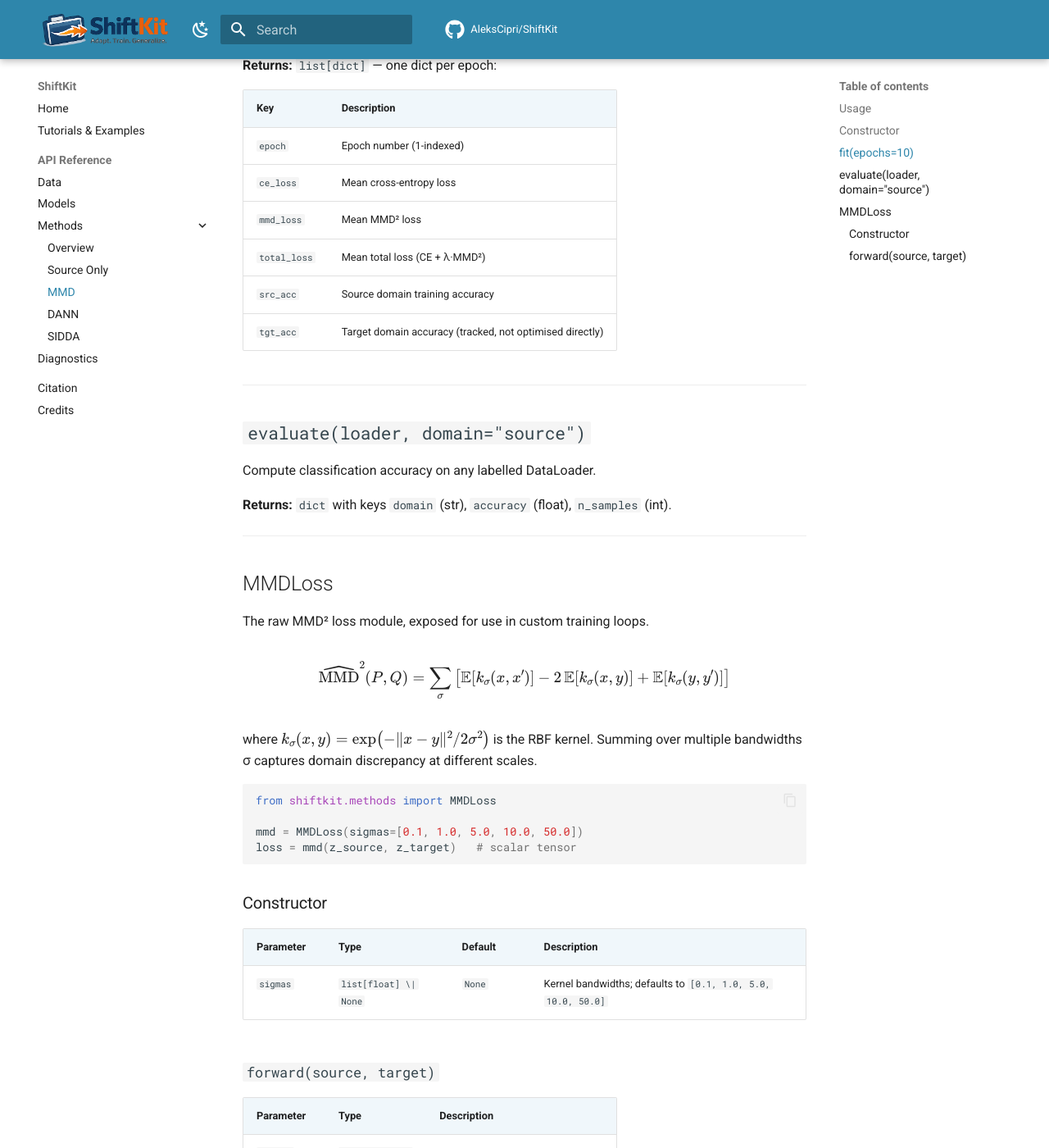
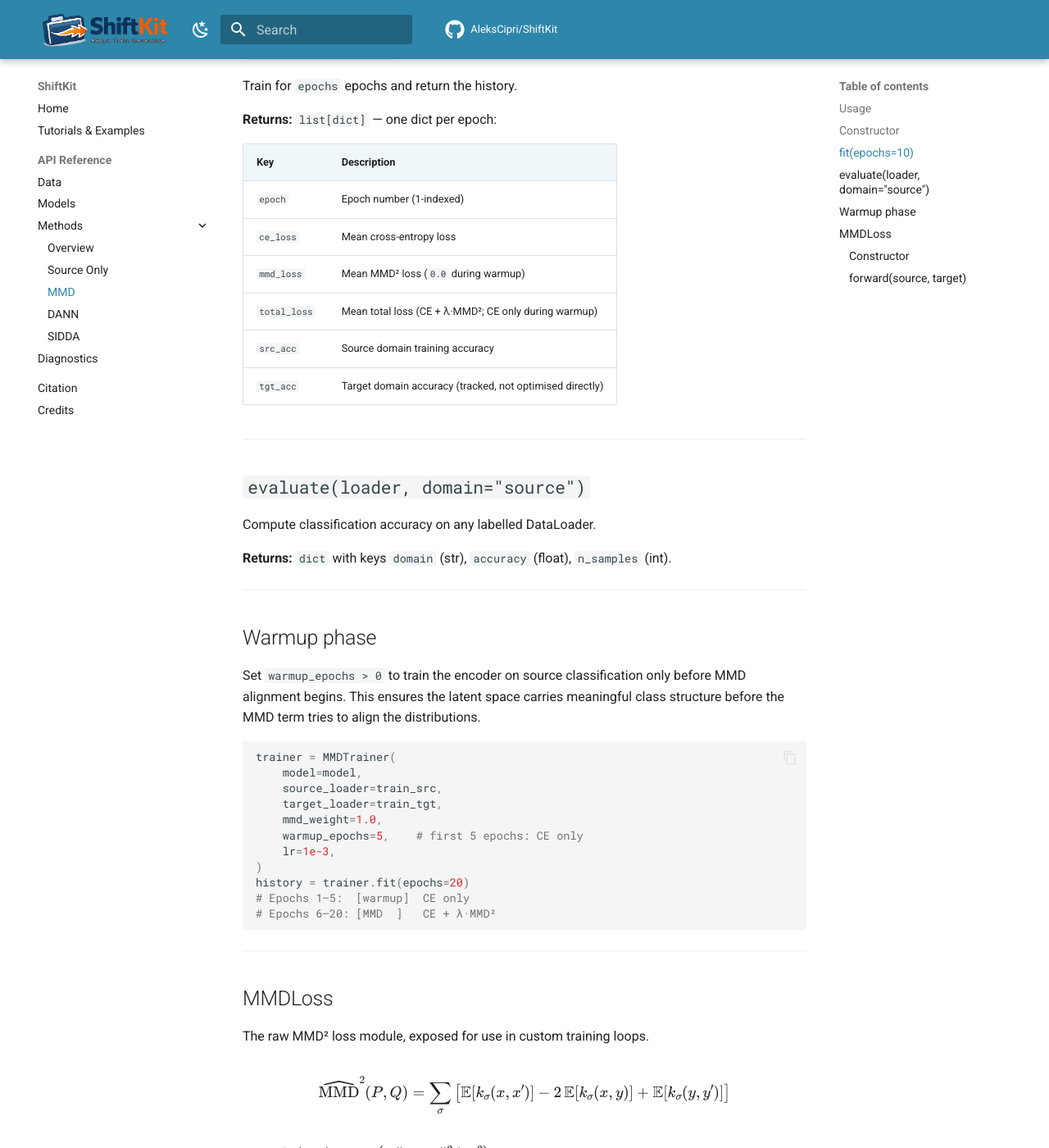
Before and after one commit to AleksCipri/ShiftKit, an MkDocs documentation site: the page built from docs/methods/mmd.md, in a window 1280 px wide and 1400 px high, scrolled down 1560 px. Shown: the whole window at 82% size. Built offline with MkDocs 1.6.1 and Material for MkDocs 9.7.7, drawn with Linux system fonts in a browser that asks for light colours; comment, search, counter and statistics services are not loaded; some of the changed text lies outside the part shown.

Commit message:
Add warmup_epochs option to MMDTrainer and DANNTrainer
During warmup only CE loss is used (no MMD / adversarial DA).
- MMDTrainer: skips z_tgt encode and MMD term during warmup
- DANNTrainer: skips discriminator forward + GRL; α held at 0;
  schedule_alpha ramp counts only over the DA phase after warmup
- Updated constructor docstrings and docs pages for both trainers

Co-Authored-By: Claude Sonnet 4.6 <noreply@anthropic.com>

````diff
--- a/docs/methods/mmd.md
+++ b/docs/methods/mmd.md
@@ -43,6 +43,7 @@ print(f"Target accuracy: {result['accuracy']*100:.1f}%")
 | `target_loader` | `DataLoader` | — | Target DataLoader (labels used for `tgt_acc` tracking only) |
 | `mmd_weight` | `float` | `1.0` | λ — weight on the MMD regularisation term |
 | `lr` | `float` | `1e-3` | Adam learning rate |
+| `warmup_epochs` | `int` | `0` | Epochs of source-only CE pre-training before MMD DA begins |
 | `device` | `str \| None` | `None` | `'cuda'`, `'mps'`, or `'cpu'`; auto-detected if `None` |
 | `mmd_sigmas` | `list[float] \| None` | `None` | RBF kernel bandwidths; defaults to `[0.1, 1, 5, 10, 50]` |
 
@@ -58,8 +59,8 @@ Train for `epochs` epochs and return the history.
 |-----|-------------|
 | `epoch` | Epoch number (1-indexed) |
 | `ce_loss` | Mean cross-entropy loss |
-| `mmd_loss` | Mean MMD² loss |
-| `total_loss` | Mean total loss (CE + λ·MMD²) |
+| `mmd_loss` | Mean MMD² loss (`0.0` during warmup) |
+| `total_loss` | Mean total loss (CE + λ·MMD²; CE only during warmup) |
 | `src_acc` | Source domain training accuracy |
 | `tgt_acc` | Target domain accuracy (tracked, not optimised directly) |
 
@@ -70,6 +71,28 @@ Train for `epochs` epochs and return the history.
 Compute classification accuracy on any labelled DataLoader.
 
 **Returns:** `dict` with keys `domain` (str), `accuracy` (float), `n_samples` (int).
+
+---
+
+## Warmup phase
+
+Set `warmup_epochs > 0` to train the encoder on source classification only before
+MMD alignment begins. This ensures the latent space carries meaningful class
+structure before the MMD term tries to align the distributions.
+
+```python
+trainer = MMDTrainer(
+    model=model,
+    source_loader=train_src,
+    target_loader=train_tgt,
+    mmd_weight=1.0,
+    warmup_epochs=5,    # first 5 epochs: CE only
+    lr=1e-3,
+)
+history = trainer.fit(epochs=20)
+# Epochs 1–5:  [warmup]  CE only
+# Epochs 6–20: [MMD  ]   CE + λ·MMD²
+```
 
 ---
 
````
Also changed, not shown: docs/methods/dann.md (+26 -1 lines), 2 other files.
